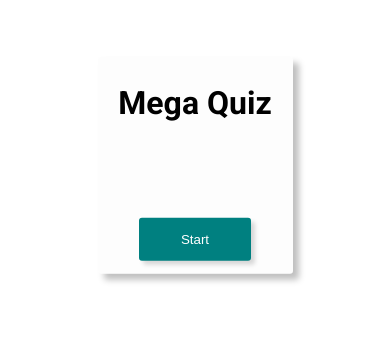
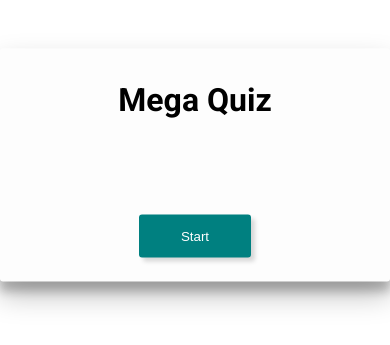
Before and after one commit to gustavohabz/quiz-engine-react, a React (Vite) app: page / in a window 390 px wide. Shown: the part 257-602 px from the top of the page. Built offline with nearby package versions, Linux system fonts and the light colour scheme.

Commit message:
feat: randomized question options, improved mobile styles and improved other styles

```diff
--- a/src/App.jsx
+++ b/src/App.jsx
@@ -28,16 +28,14 @@ function App() {
 
   const messageClass = (isCorrectAnswer ? 'alert-success' : 'alert-error')
 
-  const answerElement = <div className="col-12 text-center mt-2">
-                            <div className={"alert "+messageClass}>
-                                { isCorrectAnswer ? 'Correct answer!' : 'Incorrect answer!'}
-                            </div>
+  const answerElement = <div className={"text-center mt-2 alert "+messageClass}>
+                            { isCorrectAnswer ? 'Correct answer!' : 'Incorrect answer!'}
                         </div>
 
   return (
     <main >
       <div className="row">
-        <div className="col-6 center-vertical-horizontal">
+        <div className="col-6 col-xs-12 center-vertical-horizontal">
           <div className="card rounded">
             {pageHeader}
             {pageContent}
--- a/src/components/InputComponents/CustomTextField.jsx
+++ b/src/components/InputComponents/CustomTextField.jsx
@@ -13,7 +13,7 @@ export const CustomTextField = ({inputOptions, disabled, answer, showCorrectAnsw
           value={userAnswer}
           onChange={changeTextField}
         />
-        {showCorrectAnswer && 'The answer is: '+answer}
+        <p style={{position: 'absolute'}}>{showCorrectAnswer && 'The answer is: '+answer}</p>
       </div>
     </div>
   )
--- a/src/components/Questions.jsx
+++ b/src/components/Questions.jsx
@@ -54,12 +54,13 @@ export const Questions = ({isCorrectAnswer, setCorrectAnswer, isAnswered, setAns
 
     const randomizeQuestions = (questions) => {
         let randomizedQuestions = randomizeArray(questions)
-        randomizedQuestions.forEach((question) => {
-            if(typeof randomizedQuestions.options !== 'undefined'){
-                question.options = (randomizeArray(question.options))
+        let finalRandomizedQuestions = randomizedQuestions
+        randomizedQuestions.forEach((question, index) => {
+            if(question.options.length > 0){
+                finalRandomizedQuestions[index].options = randomizeArray(question.options)
             }
         })
-        return randomizedQuestions;
+        return finalRandomizedQuestions;
     }
 
     const fetchQuestionSet = () => {
@@ -112,6 +113,11 @@ export const Questions = ({isCorrectAnswer, setCorrectAnswer, isAnswered, setAns
             }
 
         }
+    }
+
+    const confirmAnswerSubmit = (e) => {
+        e.preventDefault()
+        confirmAnswer()
     }
 
     const confirmAnswer = () => {
@@ -177,17 +183,16 @@ export const Questions = ({isCorrectAnswer, setCorrectAnswer, isAnswered, setAns
                 <h2>Question {questionNumber}: {question.question}</h2>
             </div>
             <div className="card-content">
+                <form onSubmit={(e) => confirmAnswerSubmit(e)}>
                     <div className="row">
-                    <div className={question.type !== 'TEXT' ? 'col-6' : 'col-12'}>
+                        <div className={question.type !== 'TEXT' ? 'col-6 col-xs-12' : 'col-12 col-xs-12'}>
                             <h3>
                                 {question.type === "ONE" && (
                                     <>
                                         {question.options.map((option, indexOption) => (
                                             <CustomRadio
                                                 key={option.id}
-                                            inputOptions={
-                                                {name: 'radio-question'+index, id: 'radio-question'+indexOption+index, value: option.value, label: option.label}
-                                            }
+                                                inputOptions={{name: 'radio-question'+index, id: 'radio-question'+indexOption+index, value: option.value, label: option.label}}
                                                 changeRadio={(e) => setUserAnswerAndCheck(e, question.answer)}
                                                 disabled={isAnswered}
                                                 answer={question.answer}
@@ -203,9 +208,7 @@ export const Questions = ({isCorrectAnswer, setCorrectAnswer, isAnswered, setAns
                                         {question.options.map((option, indexOption) => (
                                             <CustomCheckbox
                                                 key={option.id}
-                                            inputOptions={
-                                                {name: 'checkbox-question'+index, id: 'checkbox-question'+indexOption+index, value: option.value, label: option.label}
-                                            }
+                                                inputOptions={{name: 'checkbox-question'+index, id: 'checkbox-question'+indexOption+index, value: option.value, label: option.label}}
                                                 changeCheckbox={(e) => setUserAnswerAndCheck(e, question.answer)}
                                                 disabled={isAnswered}
                                                 answer={question.answer}
@@ -219,9 +222,7 @@ export const Questions = ({isCorrectAnswer, setCorrectAnswer, isAnswered, setAns
                                 {question.type === "TEXT" && (
                                     <>
                                         <CustomTextField
-                                        inputOptions={
-                                            {name: 'textfield-question'+index, id: 'textfield-question'+index}
-                                        }
+                                            inputOptions={{name: 'textfield-question'+index, id: 'textfield-question'+index}}
                                             disabled={isAnswered}
                                             answer={question.answer}
                                             showCorrectAnswer={isAnswered && !isCorrectAnswer}
@@ -236,8 +237,9 @@ export const Questions = ({isCorrectAnswer, setCorrectAnswer, isAnswered, setAns
                     </div>
                     <div className="row">
                         {!isAnswered && (
-                        <div className="col-12 text-right">
+                            <div className="col-12 col-xs-12 text-right">
                                 <button
+                                    type="submit"
                                     className='btn btn-teal btn-lg rounded'
                                     onClick={confirmAnswer}
                                     disabled={!userAnswer || isAnswered}
@@ -248,7 +250,7 @@ export const Questions = ({isCorrectAnswer, setCorrectAnswer, isAnswered, setAns
                             </div>
                         )}
                         {isAnswered && (
-                        <div className="col-12 text-right">
+                            <div className="col-12 col-xs-12 text-right">
                                 <button
                                     className='btn btn-teal btn-lg rounded'
                                     onClick={goToNextQuestion}
@@ -259,6 +261,7 @@ export const Questions = ({isCorrectAnswer, setCorrectAnswer, isAnswered, setAns
                             </div>
                         )}
                     </div>
+                </form>
             </div>
         </section>
         ))}
@@ -279,7 +282,7 @@ export const Questions = ({isCorrectAnswer, setCorrectAnswer, isAnswered, setAns
         </>
     ))}
     <div className="row mt-2">
-        <div className="col-12">
+        <div className="col-12 col-xs-12">
             <div className="progress">
                 <div className={"progress-bar "+(questionNumber*9.5 < 100 ? "progress-blue" : "progress-teal")} style={{width: questionNumber*9.5+'%'}}></div>
             </div>
--- a/src/index.css
+++ b/src/index.css
@@ -5,7 +5,7 @@ body {
 .card {
   border: 1px solid;
   border-color: #d3d3d300;
-  box-shadow: 6px 6px 6px rgba(0, 0, 0, 0.250);
+  box-shadow: rgba(0, 0, 0, 0.25) 0px 14px 28px, rgba(0, 0, 0, 0.22) 0px 10px 10px;
   background-color: #e9e9e91a;
   padding: 2.5%;
 }
@@ -39,24 +39,28 @@ body {
   width: 33.33%;
   display: inline-block;
 }
+@media screen and (max-width: 992px){
+  .col-xs-12 {
+    width: 100%;
+  }
+  .center-vertical-horizontal {
+    margin: 0;
+    top: 50%;
+    left: 0%;
+    position: absolute;
+    -ms-transform: translateY(-50%);
+    transform: translateY(-50%);
+  }
+}
 
+@media screen and (min-width: 992px){
   .col-6 {
     width: 50%;
     display: inline-block;
   }
-
   .col-12 {
     width: 100%;
   }
-
-.align-center {
-  margin: 0 auto;
-}
-
-.center-vertical-horizontal-container {
-  position: relative;
-}
-
   .center-vertical-horizontal {
     margin: 0;
     top: 50%;
@@ -65,6 +69,12 @@ body {
     -ms-transform: translateY(-50%);
     transform: translateY(-50%);
   }
+}
+
+.align-center {
+  margin: 0 auto;
+}
+
 
 .btn {
   border: 2px solid black;
@@ -131,6 +141,7 @@ body {
 
 .input-checkbox{
   padding-bottom: 3%;
+  transition: all 0.5s ease;
 }
 
 input[type="radio"]{
@@ -155,6 +166,8 @@ input[type="radio"]{
 }
 
 .alert {
+  position: absolute;
+  width: 90%;
   border: 1px solid;
   border-color: rgba(124, 124, 124, 0.253);
   box-shadow: 4px 4px 4px rgba(0, 0, 0, 0.250);
```
Lines whose indentation alone changed are shown as unchanged.
